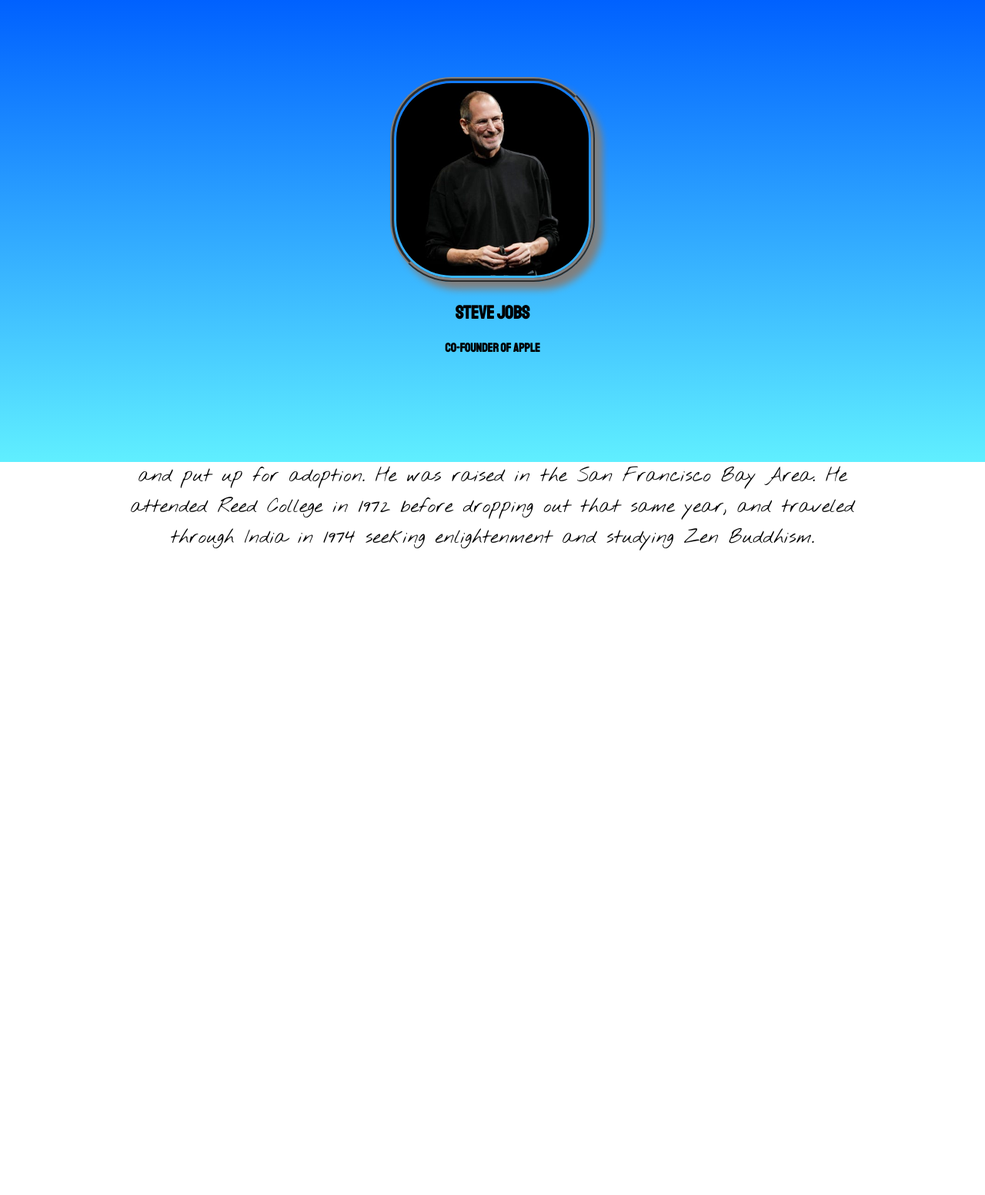
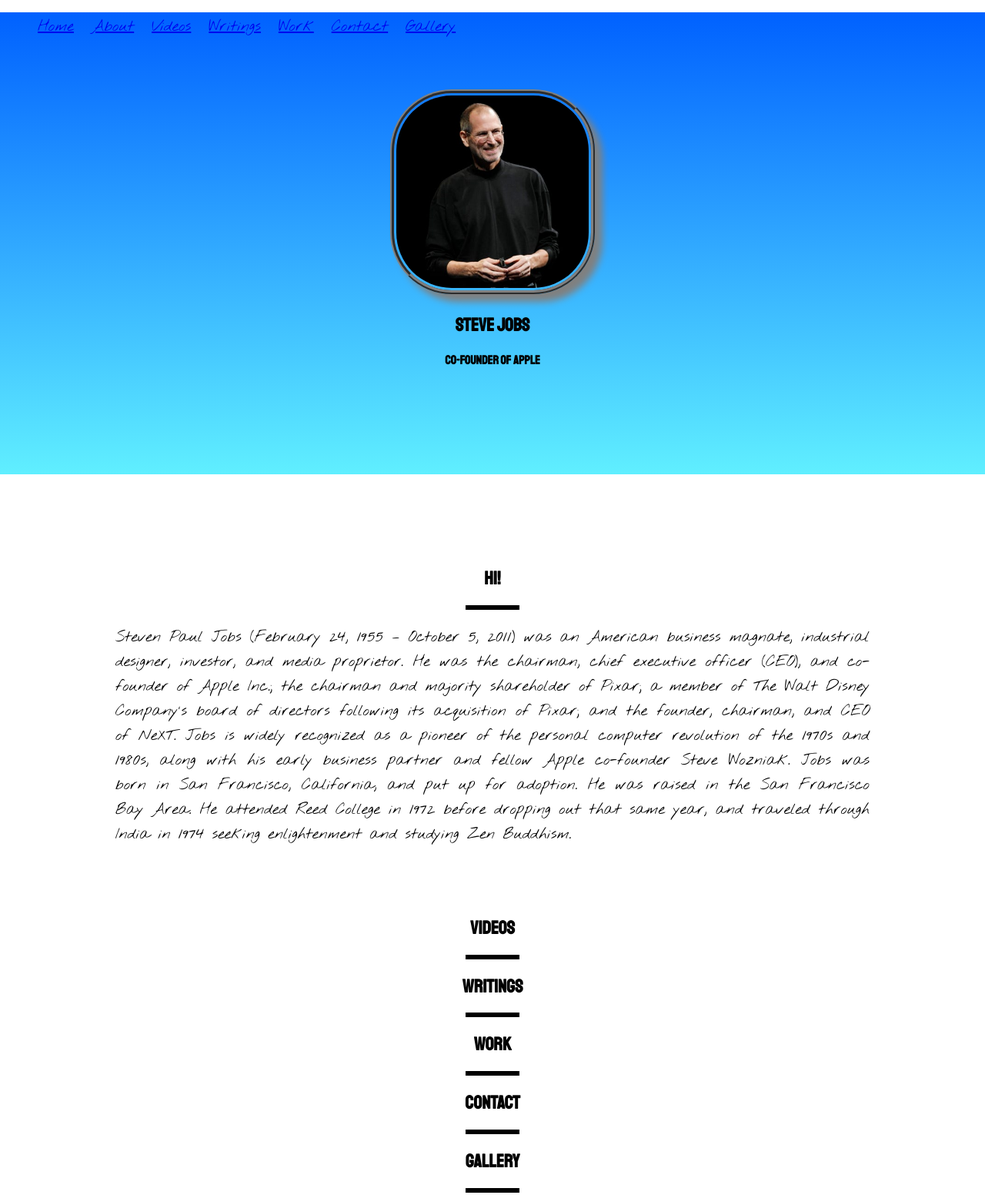
Before and after one commit to CrazyInventorOfIdeas/Class-56, a plain HTML site: page index.html in a window 1280 px wide. Shown: the whole page at 77% size. Before the commit the page ends 800 px from the top, so only its background shows below. Drawn offline with Linux system fonts and the light colour scheme.

Commit message:
Add files via upload

```diff
--- a/index.html
+++ b/index.html
@@ -1,9 +1,23 @@
 <!DOCTYPE html>
 <html>
-<head><title>Steve Jobs</title> <link rel="stylesheet" href="style.css"><link rel="preconnect" href="https://fonts.googleapis.com">
+<head>
+    <title>Steve Jobs</title>
+    <link rel="stylesheet" href="style.css">
+    <link rel="preconnect" href="https://fonts.googleapis.com">
     <link rel="preconnect" href="https://fonts.gstatic.com" crossorigin>
-<link href="https://fonts.googleapis.com/css2?family=Nothing+You+Could+Do&family=Staatliches&display=swap" rel="stylesheet"></head>
+    <link href="https://fonts.googleapis.com/css2?family=Nothing+You+Could+Do&family=Staatliches&display=swap" rel="stylesheet">
+</head>
+
 <body>
+    <ul class:"menu">
+        <li><a href="#welcome">Home</a></li>
+        <li><a href="#bio">About</a></li>
+        <li><a href="#videos">Videos</a></li>
+        <li><a href="#writings">Writings</a></li>
+        <li><a href="#work">Work</a></li>
+        <li><a href="#contact">Contact</a></li>
+        <li><a href="#gallery">Gallery</a></li>
+    </ul>
     <section id="welcome">
         <div class="parallax-inner">
             <img src="steve_jobs.jpeg" id="profile">
@@ -11,13 +25,6 @@
             <h4>Co-Founder of Apple</h4>
         </div>
     </section>
-    <br>
-    <br>
-    <br>
-    <br>
-    <br>
-    <br>
-    <br>
     <section id="bio">
         <h1>Hi!</h1>
         <div class="line"></div>
@@ -25,5 +32,24 @@
             Jobs is widely recognized as a pioneer of the personal computer revolution of the 1970s and 1980s, along with his early business partner and fellow Apple co-founder Steve Wozniak.
             Jobs was born in San Francisco, California, and put up for adoption. He was raised in the San Francisco Bay Area. He attended Reed College in 1972 before dropping out that same year, and traveled through India in 1974 seeking enlightenment and studying Zen Buddhism.</p>
     </section>
-</body>
-</html>
+    <section id="videos">
+        <h1>VIDEOS</h1>
+        <div class="line"></div>
+    </section>
+    <section id="writings">
+        <h1>WRITINGS</h1>
+        <div class="line"></div>
+    </section>
+    <section id="work">
+        <h1>WORK</h1>
+        <div class="line"></div>
+    </section>
+    <section id="contact">
+        <h1>CONTACT</h1>
+        <div class="line"></div>
+    </section>
+    <section id="gallery">
+        <h1>GALLERY</h1>
+        <div class="line"></div>
+    </section>
+</body></html>
--- a/style.css
+++ b/style.css
@@ -1,40 +1,77 @@
-#welcome{
-    position: absolute;
+#welcome {
     font-family: 'Staatliches', cursive;
     background: linear-gradient(#0061ff 0%, #60efff 100%);
     width: 100%;
     height: 600px;
     margin-bottom: 50px;
 }
-#profile{
+
+#profile {
     width: 250px;
     border-radius: 80px;
     border: 5px ridge gray;
     padding: 3px;
     box-shadow: 10px 10px 10px grey;
 }
-#bio{
+
+#bio {
     font-family: "Nothing You Could Do";
     padding: 50px;
 
 }
-body{
+
+body {
     margin: 0;
     text-align: center;
 }
-.line{
+
+.line {
     height: 6px;
     background-color: #000;
     width: 70px;
     margin: 8px auto;
 }
-.parallax-inner{
+
+.parallax-inner {
     vertical-align: middle;
     padding-top: 100px;
 }
-p{
+
+p {
     padding-left: 100px;
     padding-right: 100px;
-    font-size: 25px;
+    font-size: 20px;
     line-height: 1.6;
+    text-align: justify
 }
+
+h1 {
+    font-family: 'Staatliches', cursive;
+}
+
+li {
+    display: inline;
+    margin-right: 5px;
+    float: left;
+    padding-top: 5px;
+    padding-left: 9px;
+    padding-right: 9px;
+    padding-bottom: 5px;
+    font-size: 20px;
+    font-family: "Nothing You Could Do";
+}
+
+li:hover {
+    text-decoration: underline;
+    font-size: 23px;
+    color: whitesmoke;
+}
+
+.menu {
+    list-style: none;
+    top: 10px;
+    right: 30px;
+    cursor: pointer;
+    position: absolute;
+    z-index: 10;
+}
```
Lines whose indentation alone changed are shown as unchanged.
